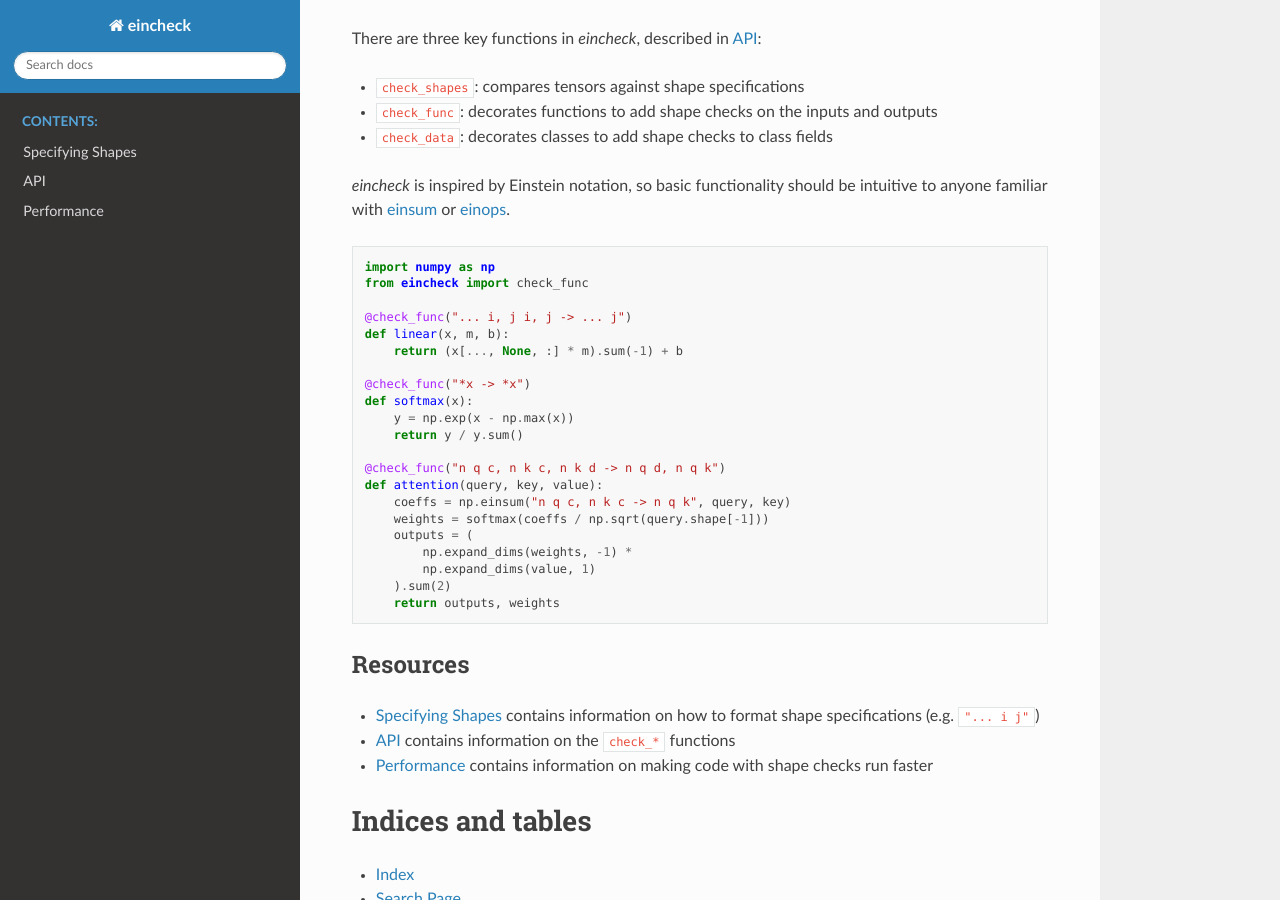
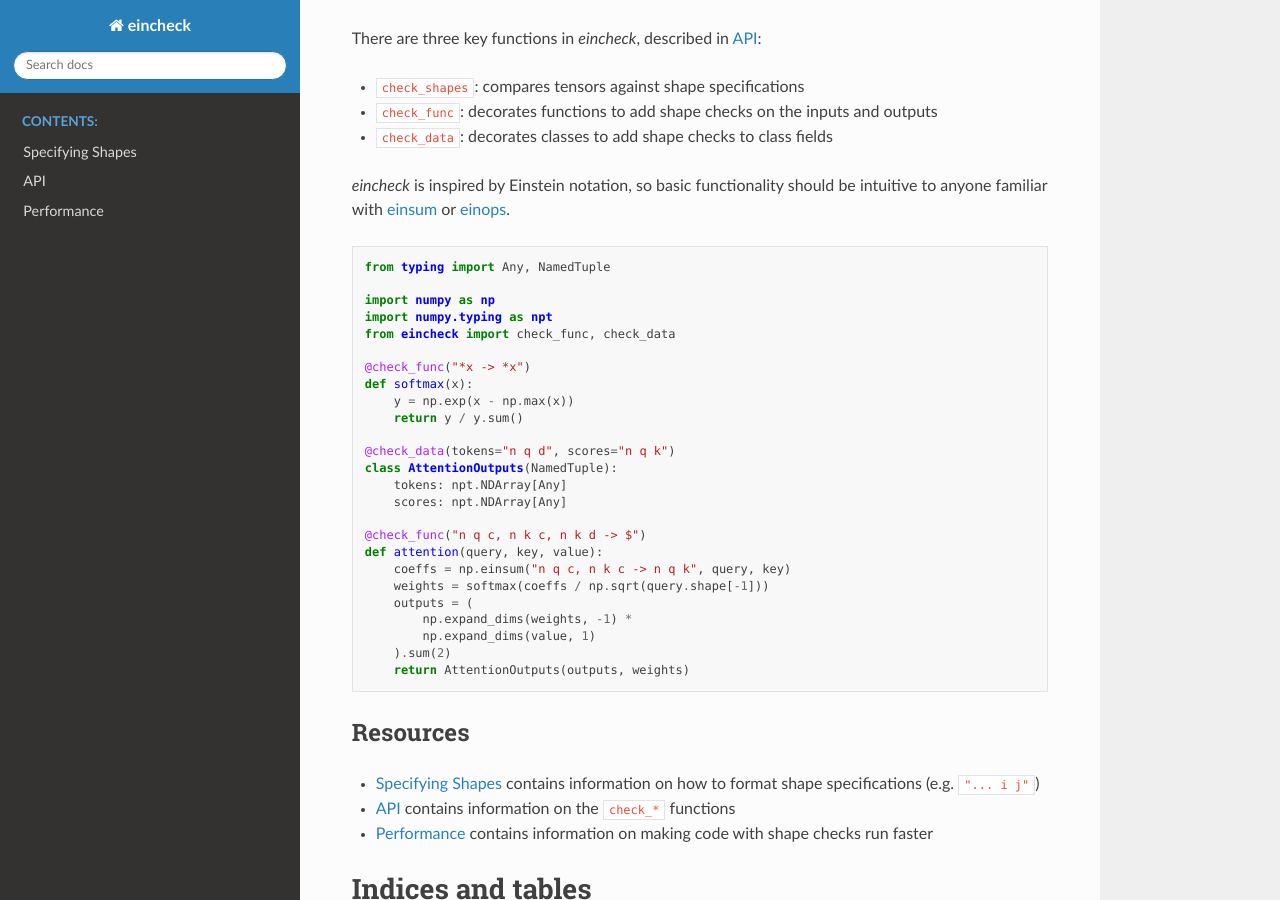
Before and after one commit to EPronovost/eincheck, a Sphinx documentation site: the page built from docs/source/index.rst, in a window 1280 px wide and 900 px high, scrolled down 458 px. Built offline with Sphinx 7.4.7 and the Read the Docs theme 3.1.0, drawn with Linux system fonts in a browser that asks for light colours.

Commit message:
Use check_data in the front page examples (#21)
* Use check_data in the front page examples

* Fix

```diff
--- a/docs/source/index.rst
+++ b/docs/source/index.rst
@@ -40,19 +40,23 @@ There are three key functions in `eincheck`, described in :ref:`API`:
 
 .. testcode::
 
+    from typing import Any, NamedTuple
+
     import numpy as np
-    from eincheck import check_func
-
-    @check_func("... i, j i, j -> ... j")
-    def linear(x, m, b):
-        return (x[..., None, :] * m).sum(-1) + b
+    import numpy.typing as npt
+    from eincheck import check_func, check_data
 
     @check_func("*x -> *x")
     def softmax(x):
         y = np.exp(x - np.max(x))
         return y / y.sum()
 
-    @check_func("n q c, n k c, n k d -> n q d, n q k")
+    @check_data(tokens="n q d", scores="n q k")
+    class AttentionOutputs(NamedTuple):
+        tokens: npt.NDArray[Any]
+        scores: npt.NDArray[Any]
+
+    @check_func("n q c, n k c, n k d -> $")
     def attention(query, key, value):
         coeffs = np.einsum("n q c, n k c -> n q k", query, key)
         weights = softmax(coeffs / np.sqrt(query.shape[-1]))
@@ -60,12 +64,11 @@ There are three key functions in `eincheck`, described in :ref:`API`:
             np.expand_dims(weights, -1) *
             np.expand_dims(value, 1)
         ).sum(2)
-        return outputs, weights
+        return AttentionOutputs(outputs, weights)
 
 .. testcode::
     :hide:
 
-    print(linear(np.random.randn(3, 4, 5), np.random.randn(6, 5), np.random.randn(6)).shape)
     out, weights = attention(
         np.random.randn(7, 4, 10),
         np.random.randn(7, 5, 10),
```
Also changed, not shown: other parts of docs/source/index.rst (+0 -1 lines).
